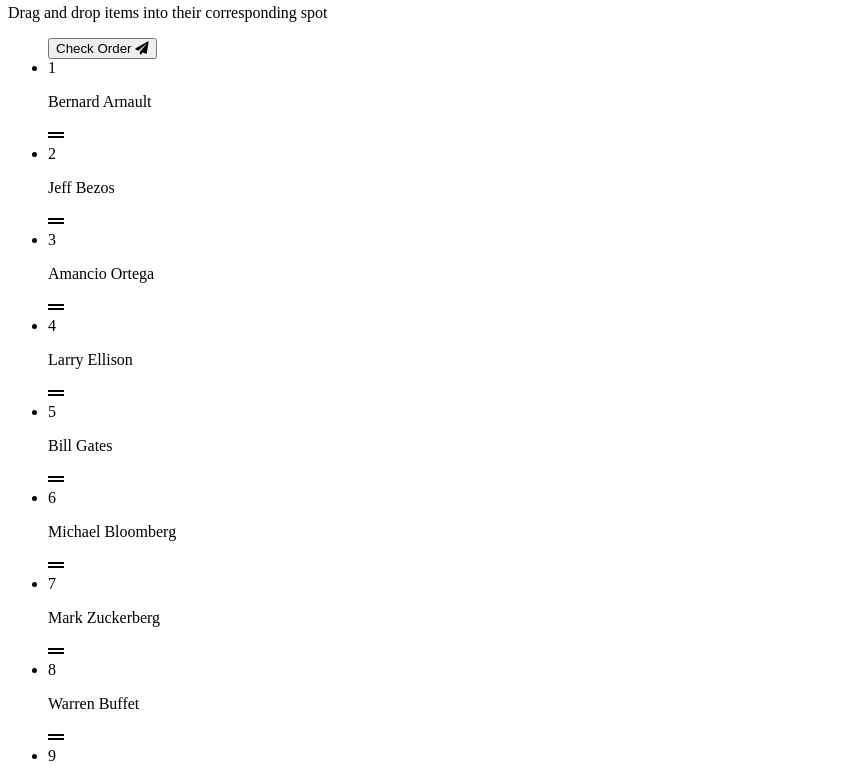
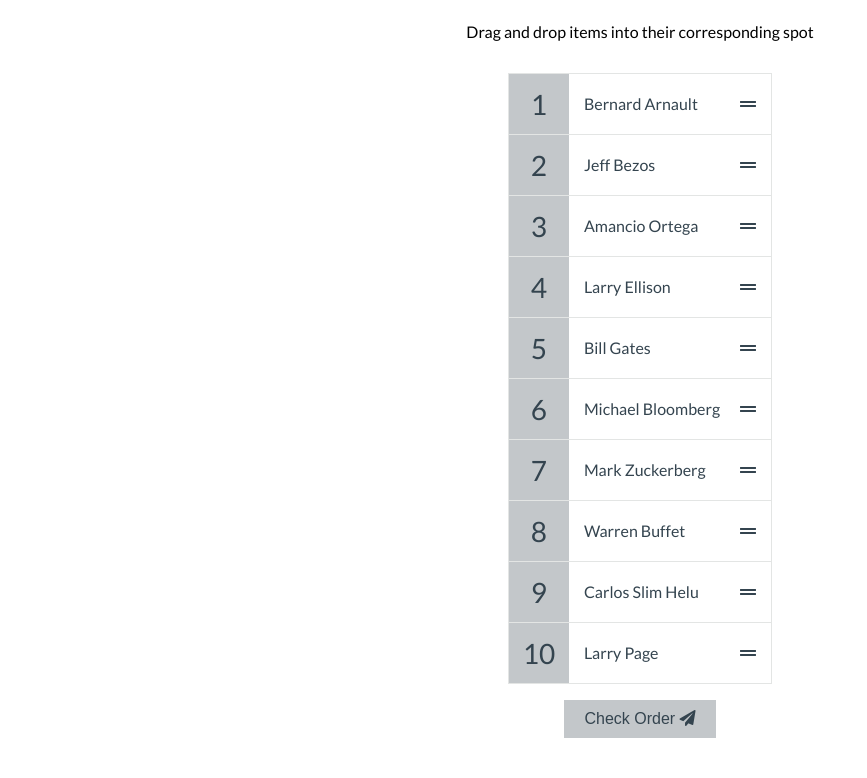
Before and after one commit to GabeValdivia/sortable-list, a plain HTML site: page index.html in a window 1280 px wide. Shown: the part 76-854 px from the top of the page, without its empty margins (0-867 px from the left). After the commit the page ends 814 px from the top, so only its background shows below. Drawn offline with Linux system fonts and the light colour scheme.

Commit message:
Write CSS for draggable app

```diff
--- a/script.js
+++ b/script.js
@@ -31,6 +31,8 @@ function createList() {
 
 		const listItem = document.createElement('li');
 
+		// listItem.classList.add('over');
+
 		listItem.setAttribute('data-index', index);
 
 		listItem.innerHTML = `
--- a/style.css
+++ b/style.css
@@ -0,0 +1,91 @@
+@import url('https://fonts.googleapis.com/css2?family=Lato:ital,wght@0,100;0,300;0,400;0,700;0,900;1,100;1,300;1,400;1,700;1,900&display=swap');
+
+:root {
+	--border-color: #e3e5e4;
+	--background-color: #c3c7ca;
+	--text-color: #34444f;
+}
+
+* {
+	box-sizing: border-box;
+}
+
+body {
+	font-family: 'Lato', sans-serif;
+	background-color: #fff;
+	display: flex;
+	flex-direction: column;
+	align-items: center;
+	justify-content: flex-start;
+	height: 100vh;
+	margin: 0;
+}
+
+.draggable-list {
+	border: 1px solid var(--border-color);
+	color: var(--text-color);
+	padding: 0;
+	list-style-type: none;
+}
+
+.draggable-list li {
+	background-color: #fff;
+	display: flex;
+	flex: 1;
+}
+
+.draggable-list li:not(:last-of-type) {
+	border-bottom: 1px solid var(--border-color);
+}
+
+.draggable-list .number {
+	background-color: var(--background-color);
+	display: flex;
+	align-items: center;
+	justify-content: center;
+	font-size: 28px;
+	height: 60px;
+	width: 60px;
+}
+
+.draggable-list li.over .draggable {
+	background-color: #eaeaea;
+}
+
+.draggable-list .person-name {
+	margin: 0 20px 0 0;
+}
+
+.draggable-list li.right .person-name {
+	color: #3ae374;
+}
+
+.draggable-list li.wrong .person-name {
+	color: #ff3838;
+}
+
+.draggable {
+	cursor: pointer;
+	display: flex;
+	align-items: center;
+	justify-content: space-between;
+	padding: 15px;
+	flex: 1;
+}
+
+.check-btn {
+	background-color: var(--background-color);
+	border: none;
+	color: var(--text-color);
+	font-size: 16px;
+	padding: 10px 20px;
+	cursor: pointer;
+}
+
+.check-btn:active {
+	transform: scale(0.98);
+}
+
+.check-btn:focus {
+	outline: none;
+}
```
Also changed, not shown: index.html (+1 -1 lines).
